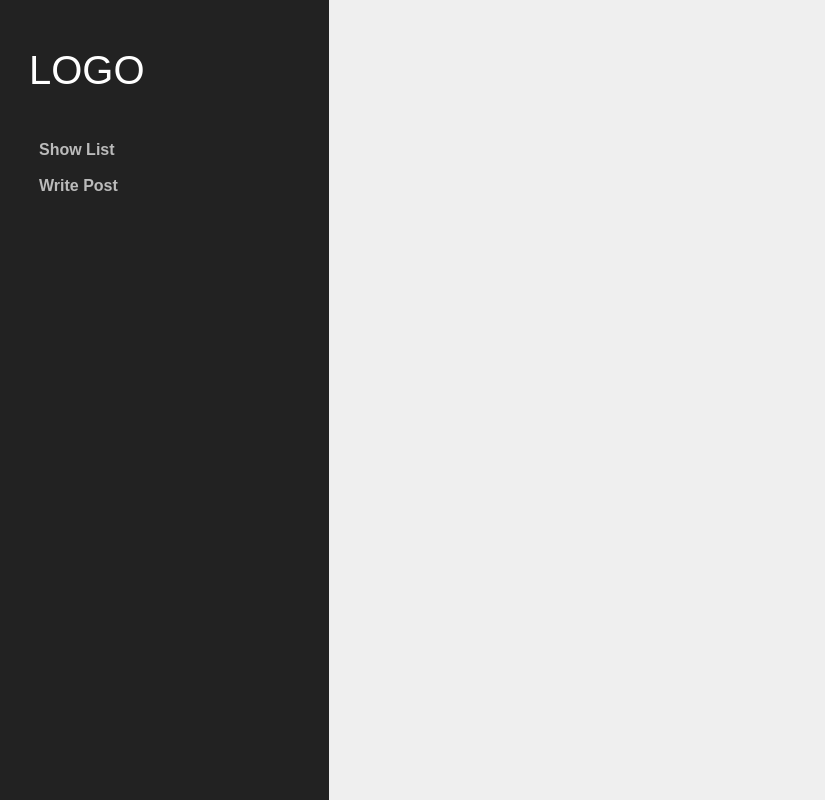
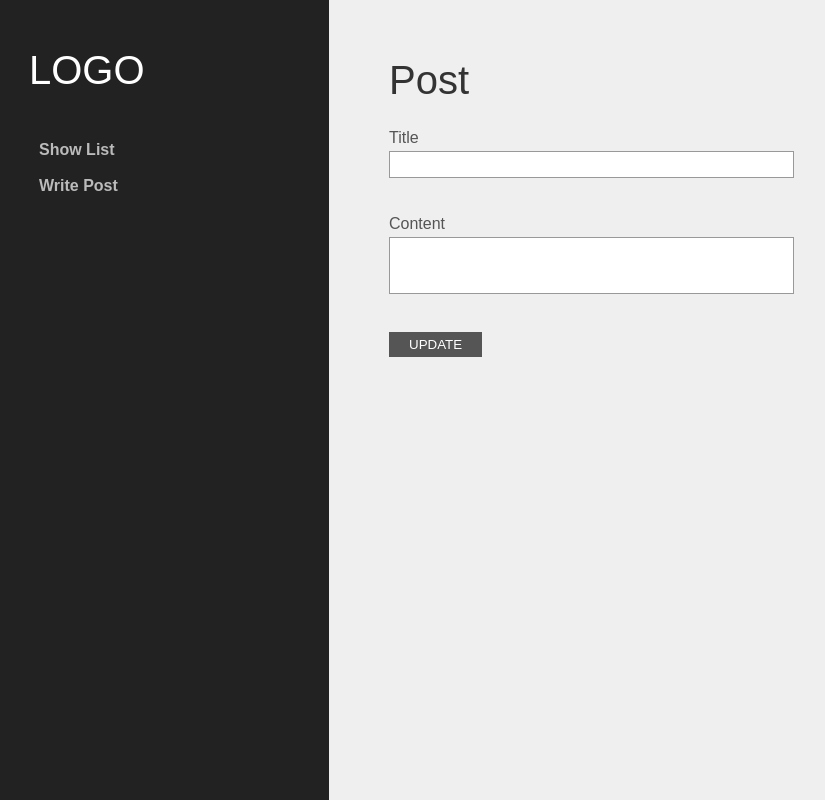
Before and after one commit to wknowpark797/react-node-basic, a React (Create React App) app in the folder client/: page /edit/1 in a window 1280 px wide. Shown: the whole page, without its empty margins (21-846 px from the left). Built offline with nearby package versions, Linux system fonts and the light colour scheme; no server answers.

Commit message:
update 구현

```diff
--- a/client/src/App.js
+++ b/client/src/App.js
@@ -5,6 +5,7 @@ import List from './community/List';
 import Create from './community/Create';
 import GlobalStyle from './globalStyle';
 import Detail from './community/Detail';
+import Edit from './community/Edit';
 
 function App() {
 	return (
@@ -17,6 +18,7 @@ function App() {
 				<Route path='/list' element={<List />} />
 				<Route path='/create' element={<Create />} />
 				<Route path='/detail/:id' element={<Detail />} />
+				<Route path='/edit/:id' element={<Edit />} />
 			</Routes>
 		</>
 	);
--- a/client/src/community/Detail.js
+++ b/client/src/community/Detail.js
@@ -1,5 +1,5 @@
 import Layout from '../common/Layout';
-import { useParams } from 'react-router-dom';
+import { useParams, Link } from 'react-router-dom';
 import axios from 'axios';
 import { useState, useEffect } from 'react';
 import styled from 'styled-components';
@@ -9,6 +9,15 @@ const DetailWrap = styled.div`
 	padding: 40px;
 	background: #fff;
 	box-shadow: 10px 10px 20px rgba(0, 0, 0, 0.02);
+`;
+const BtnSet = styled.nav`
+	display: flex;
+	gap: 20px;
+	margin-top: 20px;
+
+	a {
+		color: #fff;
+	}
 `;
 
 function Detail() {
@@ -35,6 +44,15 @@ function Detail() {
 				<h2>{Detail?.title}</h2>
 				<p>{Detail?.content}</p>
 			</DetailWrap>
+
+			<BtnSet>
+				<button>
+					<Link to={`/edit/${params.id}`}>Edit</Link>
+				</button>
+				<button>
+					<Link>Delete</Link>
+				</button>
+			</BtnSet>
 		</Layout>
 	);
 }
--- /dev/null
+++ b/client/src/community/Edit.js
@@ -0,0 +1,88 @@
+import Layout from '../common/Layout';
+import { useState, useEffect } from 'react';
+import { useParams, useNavigate } from 'react-router-dom';
+import axios from 'axios';
+
+function Edit() {
+	const params = useParams();
+	const navigate = useNavigate();
+
+	const [Title, setTitle] = useState('');
+	const [Content, setContent] = useState('');
+	const [Detail, setDetail] = useState({});
+
+	const handleUpdate = () => {
+		if (Title.trim() === '' || Content.trim() === '') {
+			return alert('모든 항목을 입력하세요.');
+		}
+
+		const updateItem = {
+			title: Title,
+			content: Content,
+			id: params.id,
+		};
+
+		axios
+			.post('/api/community/update', updateItem)
+			.then((res) => {
+				if (res.data.success) {
+					alert('글수정을 완료했습니다.');
+					navigate(`/detail/${params.id}`);
+				} else {
+					alert('글수정에 실패했습니다.');
+				}
+			})
+			.catch((err) => console.log(err));
+	};
+
+	useEffect(() => {
+		axios
+			.post('/api/community/detail', params)
+			.then((res) => {
+				if (res.data.success) {
+					setDetail(res.data.detail);
+				} else {
+					alert('상세글 호출에 실패했습니다.');
+				}
+			})
+			.catch((err) => console.log(err));
+	}, []);
+
+	useEffect(() => {
+		// 서버쪽으로 새로운 응답이 넘어올 때
+		console.log(Detail);
+
+		setTitle(Detail.title);
+		setContent(Detail.content);
+	}, [Detail]);
+
+	return (
+		<Layout name={'Post'}>
+			<label htmlFor='title'>Title</label>
+			<input
+				type='text'
+				id='title'
+				value={Title || ''}
+				onChange={(e) => {
+					setTitle(e.target.value);
+				}}
+			/>
+			<br />
+			<label htmlFor='content'>Content</label>
+			<textarea
+				id='content'
+				cols='30'
+				rows='3'
+				value={Content || ''}
+				onChange={(e) => {
+					setContent(e.target.value);
+				}}
+			></textarea>
+			<br />
+
+			<button onClick={handleUpdate}>UPDATE</button>
+		</Layout>
+	);
+}
+
+export default Edit;
```
Also changed, not shown: 1 other file (tests, documents, lock files or other folders).
